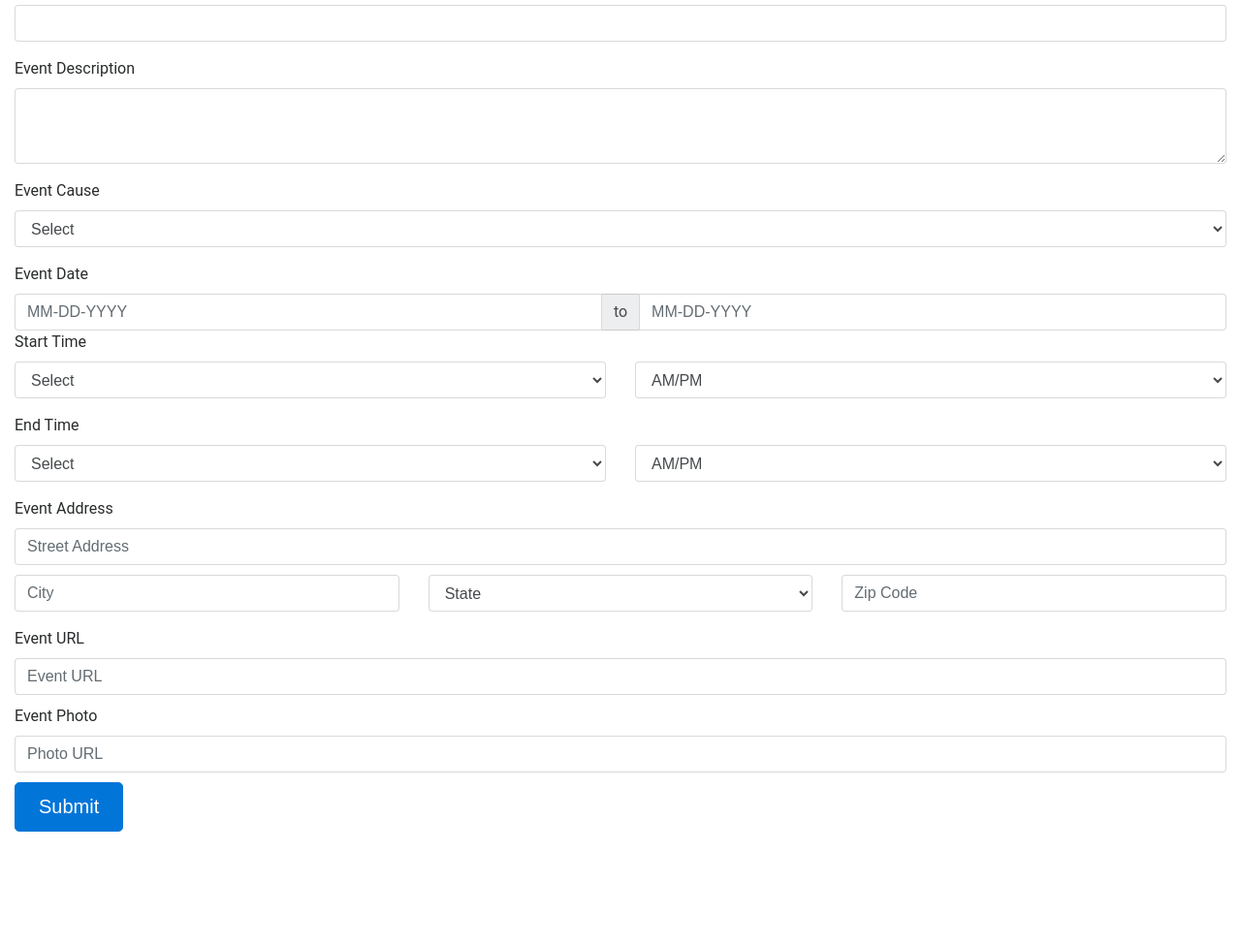
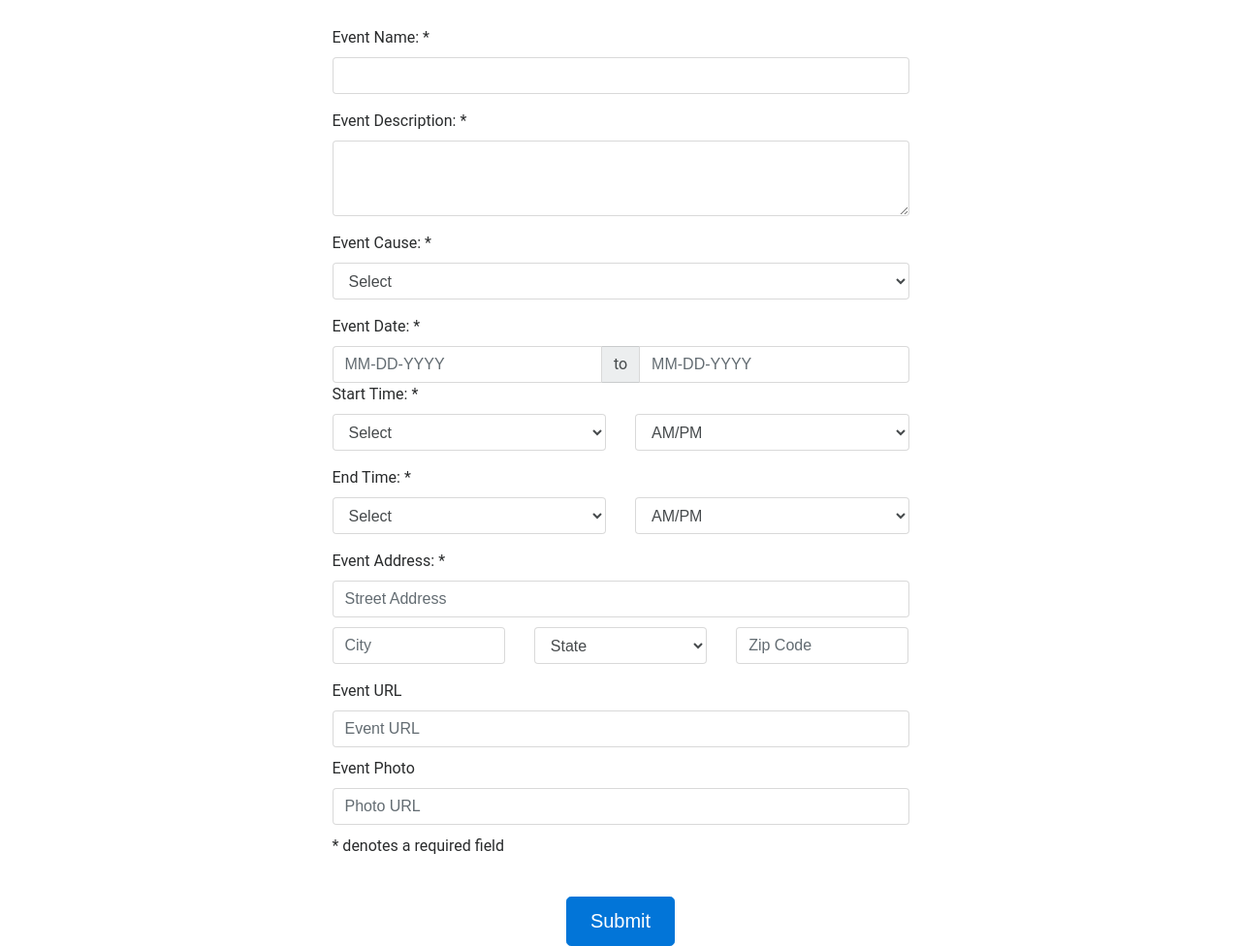
Before and after one commit to tuckpuck/Unself-Volunteer-App, a website: page public/event_creation.html in a window 1280 px wide. Shown: the part 138-1114 px from the top of the page at 97% size. Before the commit the page ends 996 px from the top, so only its background shows below. Drawn offline with nearby package versions, Linux system fonts and the light colour scheme; a script that the page names is missing.

Commit message:
change new event form to fit theme of other forms

```diff
--- a/migrations/20170610112111_events.js
+++ b/migrations/20170610112111_events.js
@@ -3,7 +3,7 @@ exports.up = function(knex, Promise) {
   return knex.schema.createTable("events", function(table){
     table.increments();
     table.string("name", 255).notNullable();
-    table.string("street_address", 255);
+    table.string("street_address", 255).notNullable();
     table.integer("city_id").references("id").inTable("cities");
     table.string("zip_code");
     table.date("start_date").notNullable();
--- a/public/event_creation.html
+++ b/public/event_creation.html
@@ -20,18 +20,20 @@
   </nav>
 
   <div class="container-fluid">
-    <h1>Create Your Event</h1>
-    <form id="createEvent">
+    <div class="text-center topmargin40">
+    <h4>Create Your Event</h4>
+      </div>
+    <form class = "event col-md-6 offset-md-3 topmargin40" method = "post">
       <div class="form-group">
-        <label for="eventName">Event Name</label>
+        <label for="eventName">Event Name: *</label>
         <input type="text" id="event-name" class="form-control" placeholder="">
       </div>
       <div class="form-group">
-        <label for="eventDescription">Event Description</label>
+        <label for="eventDescription">Event Description: *</label>
         <textarea class="form-control" id="event-description" rows="3"></textarea>
       </div>
       <div class="form-group">
-        <label for="eventCause">Event Cause</label>
+        <label for="eventCause">Event Cause: *</label>
         <select class="form-control" id="event-cause">
         <option value= "" disable selected hidden>Select</option>
         <option>Homeless Pets</option>
@@ -42,17 +44,16 @@
       </select>
       </div>
 
-      <label for="eventDate">Event Date</label>
+      <label for="eventDate">Event Date: *</label>
       <div class="input-group input-daterange">
         <input type="text" id="start-date" class="form-control" placeholder="MM-DD-YYYY" value="">
         <div class="input-group-addon">to</div>
         <input type="text" id="end-date" class="form-control" placeholder="MM-DD-YYYY" value="">
       </div>
-      <!-- <label for="eventTime">Event Time</label> -->
       <div class="row">
         <div class="col">
           <div class="form-group">
-            <label for="startTime">Start Time</label>
+            <label for="startTime">Start Time: *</label>
             <select class="form-control" id="start-time">
         <option value= "" disable selected hidden>Select</option>
         <option value= "12:00">12:00</option>
@@ -73,7 +74,7 @@
       </div>
       <div class="row">
         <div class="col">
-          <label for="endTime">End Time</label>
+          <label for="endTime">End Time: *</label>
           <div class="form-group">
             <select class="form-control" id="end-time">
       <option value= "" disable selected hidden>Select</option>
@@ -93,7 +94,7 @@
           </div>
         </div>
       </div>
-      <label for="eventAddress">Event Address</label>
+      <label for="eventAddress">Event Address: *</label>
       <input type="text" class="form-control" id="street-address" placeholder="Street Address">
       <!-- </div> -->
       <div class="row">
@@ -166,8 +167,12 @@
       <input type="text" class="form-control" id="event-url" placeholder="Event URL">
       <label for="eventPhoto">Event Photo</label>
       <input type="text" class="form-control" id="photo-url" placeholder="Photo URL">
-      <input class="btn btn-primary btn-lg" id="organizer-submit" type="submit" value="Submit">
+      <p>* denotes a required field</p>
+      <div class="text-center topmargin40">
+        <input class="btn btn-primary btn-lg" type="submit" value="Submit">
+      </div>
     </form>
+
   </div>
   <!-- jQuery JS-->
   <script src="https://code.jquery.com/jquery-3.2.1.min.js" integrity="sha256-hwg4gsxgFZhOsEEamdOYGBf13FyQuiTwlAQgxVSNgt4=" crossorigin="anonymous"></script>
--- a/public/script/event_creation.js
+++ b/public/script/event_creation.js
@@ -31,7 +31,7 @@ $(document).ready(function() {
     this.photo_url = photo_url;
     this.event_url = event_url;
   }
-  $('#createEvent').on('submit', function(event) {
+  $('.event').on('submit', function(event) {
     event.preventDefault();
     var newEvent = new Event();
     newEvent.event_name = $('#event-name').val();
@@ -49,6 +49,7 @@ $(document).ready(function() {
     newEvent.zip = $('#zipcode').val();
     newEvent.event_url = $('#event-url').val();
     newEvent.photo_url = $('#photo-url').val();
+
     newEvent = JSON.stringify(newEvent);
     console.log(newEvent);
 
@@ -59,12 +60,12 @@ $(document).ready(function() {
         contentType: "application/json"
       })
       .done(function() {
-        alert("Event Created!");
+        alert("Event Created");
       })
       .fail(function() {
         alert("Please Check That All Fields Are Completed");
       });
-
+      console.log(request);
   });
 
 });
--- a/routes/events.js
+++ b/routes/events.js
@@ -7,7 +7,8 @@ var knex = require('../knex');
 
 router.post('/events', function(req,res,next){
   var newEvent = req.body;
-  knex('organizations')
+  console.log(req.body);
+  knex('events')
   .select('id')
   .where('name', newEvent.name)
   .then(function(data){
@@ -24,5 +25,4 @@ router.post('/events', function(req,res,next){
   });
 });
 
-
 module.exports = router;
```
Also changed, not shown: public/new_organization.html (+2 -5 lines).
